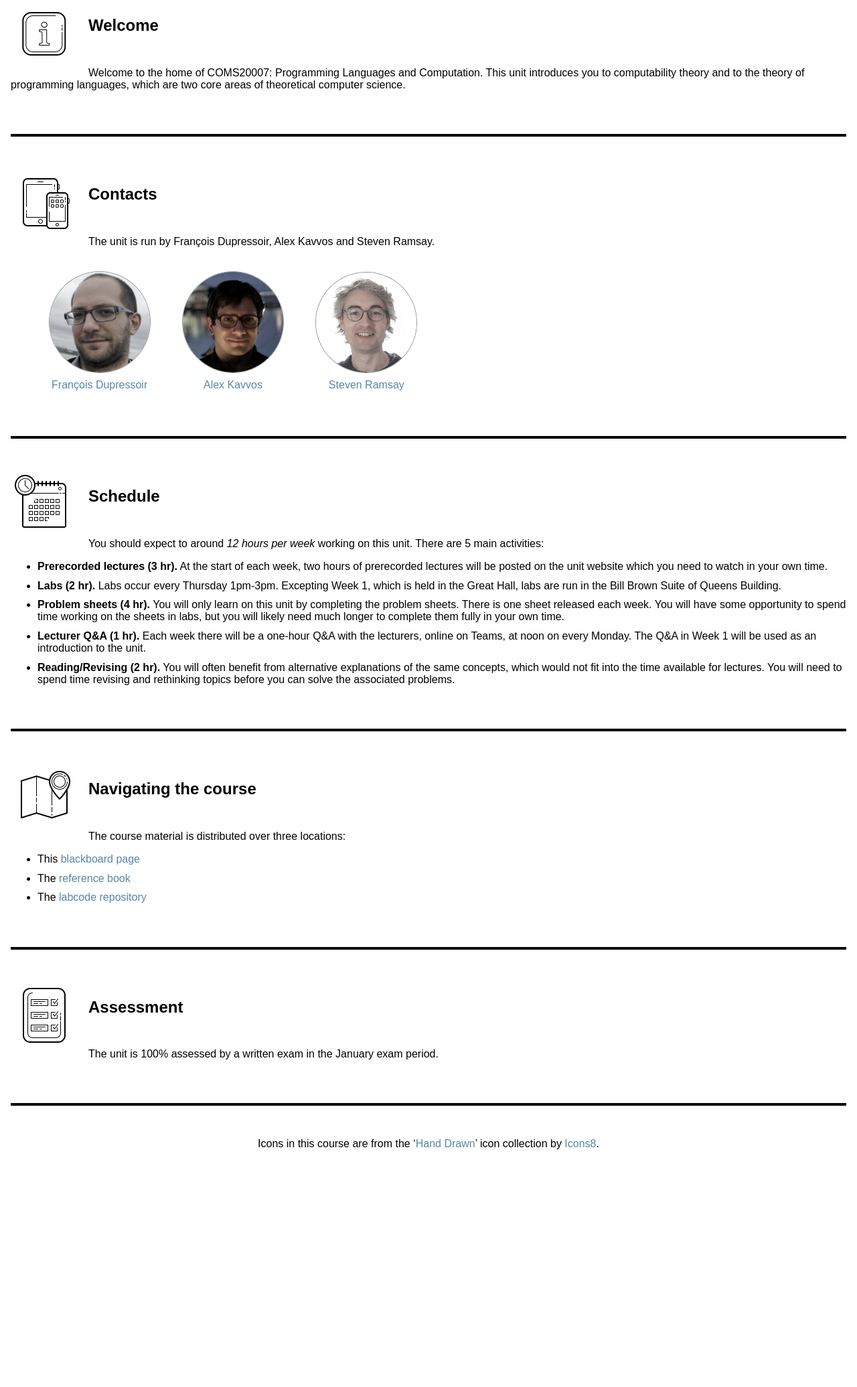
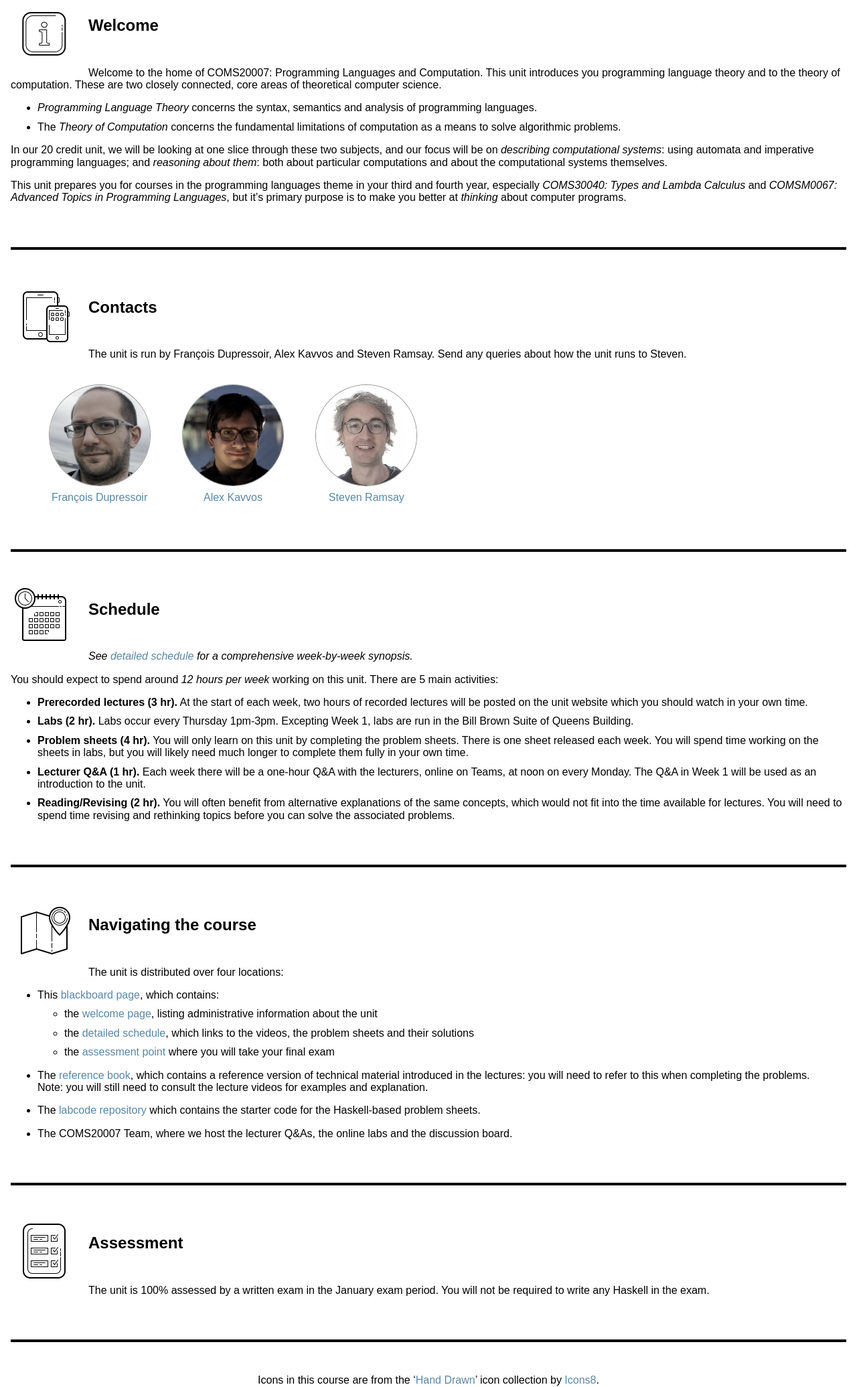
Before and after one commit to uob-coms20007/webpages, a Jekyll site: the page built from welcome.md, in a window 1280 px wide. Shown: the whole page at 67% size. Built offline with Jekyll 4.4.1, drawn with Linux system fonts in a browser that asks for light colours; nearby versions of some CDN libraries; before the commit the page ends 1718 px from its top, so only the background shows below that.

Commit message:
update welcome

```diff
--- a/assets/website.css
+++ b/assets/website.css
@@ -47,7 +47,11 @@ a:focus {
   text-decoration: underline;
 }
 
-#cnt > p {
+#cnt > p:first-of-type {
+  margin: 0px 0px 0px 0px;
+}
+
+#cnt > hr + p {
   margin: 0px 0px 0px 0px;
 }
 
--- a/welcome.md
+++ b/welcome.md
@@ -6,14 +6,21 @@ title: welcome
 ![i icon](assets/icons8-info-100.png){: .icon }
 ## Welcome
 
-Welcome to the home of COMS20007: Programming Languages and Computation.  This unit introduces you to computability theory and to the theory of programming languages, which are two core areas of theoretical computer science.
+Welcome to the home of COMS20007: Programming Languages and Computation.  This unit introduces you programming language theory and to the theory of computation.  These are two closely connected, core areas of theoretical computer science.
+
+* *Programming Language Theory* concerns the syntax, semantics and analysis of programming languages.
+* The *Theory of Computation* concerns the fundamental limitations of computation as a means to solve algorithmic problems.
+
+In our 20 credit unit, we will be looking at one slice through these two subjects, and our focus will be on *describing computational systems*: using automata and imperative programming languages; and *reasoning about them*: both about particular computations and about the computational systems themselves.
+
+This unit prepares you for courses in the programming languages theme in your third and fourth year, especially *COMS30040: Types and Lambda Calculus* and *COMSM0067: Advanced Topics in Programming Languages*, but it's primary purpose is to make you better at *thinking* about computer programs.
 
 * * *
 
 ![contacts](assets/icons8-smartphone-tablet-100.png){: .icon }
 ## Contacts
 
-The unit is run by François Dupressoir, Alex Kavvos and Steven Ramsay.
+The unit is run by François Dupressoir, Alex Kavvos and Steven Ramsay.  Send any queries about how the unit runs to Steven.
 
 {: .invisitable style="margin:2em 0em 0em 2em;"}
 |![Francois](Francois.jpg) |![Alex](Alex.jpg) |![Steven](wbc.jpg)  |
@@ -29,22 +36,35 @@ The unit is run by François Dupressoir, Alex Kavvos and Steven Ramsay.
 ![schedule](assets/icons8-schedule-100.png){: .icon }
 ## Schedule
 
-You should expect to around *12 hours per week* working on this unit.  There are 5 main activities:
-* __Prerecorded lectures (3 hr).__ At the start of each week, two hours of prerecorded lectures will be posted on the unit website which you need to watch in your own time.
-* __Labs (2 hr).__  Labs occur every Thursday 1pm-3pm.  Excepting Week 1, which is held in the Great Hall, labs are run in the Bill Brown Suite of Queens Building.
-* __Problem sheets (4 hr).__ You will only learn on this unit by completing the problem sheets.  There is one sheet released each week.  You will have some opportunity to spend time working on the sheets in labs, but you will likely need much longer to complete them fully in your own time.
+*See [detailed schedule](schedule.html) for a comprehensive week-by-week synopsis.*
+
+You should expect to spend around *12 hours per week* working on this unit.  There are 5 main activities:
+* __Prerecorded lectures (3 hr).__ At the start of each week, two hours of recorded lectures will be posted on the unit website which you should watch in your own time.
+* __Labs (2 hr).__  Labs occur every Thursday 1pm-3pm.  Excepting Week 1, labs are run in the Bill Brown Suite of Queens Building.
+* __Problem sheets (4 hr).__ You will only learn on this unit by completing the problem sheets.  There is one sheet released each week.  You will spend time working on the sheets in labs, but you will likely need much longer to complete them fully in your own time.
 * __Lecturer Q&A (1 hr).__ Each week there will be a one-hour Q&A with the lecturers, online on Teams, at noon on every Monday.  The Q&A in Week 1 will be used as an introduction to the unit.
 * __Reading/Revising (2 hr).__  You will often benefit from alternative explanations of the same concepts, which would not fit into the time available for lectures.  You will need to spend time revising and rethinking topics before you can solve the associated problems.
+
+
 
 * * *
 
 ![map and marker](assets/icons8-map-marker-100.png){: .icon }
 ## Navigating the course
 
-The course material is distributed over three locations:
-* This [blackboard page][bb]
-* The [reference book][rf]{: target="_blank" }
-* The [labcode repository][lc]{: target="_blank" }
+The unit is distributed over four locations:
+
+* This [blackboard page][bb], which contains:
+    - the [welcome page](welcome.html), listing administrative information about the unit
+    - the [detailed schedule](schedule.html), which links to the videos, the problem sheets and their solutions
+    - the [assessment point](https://www.ole.bris.ac.uk/webapps/blackboard/content/listContent.jsp?course_id=_247719_1&content_id=_5949098_1&mode=reset) where you will take your final exam
+
+* The [reference book][rf]{: target="_blank" }, which contains a reference version of technical material introduced in the lectures: you will need to refer to this when completing the problems.
+  Note: you will still need to consult the lecture videos for examples and explanation.
+
+* The [labcode repository][lc]{: target="_blank" } which contains the starter code for the Haskell-based problem sheets.
+
+* The COMS20007 Team, where we host the lecturer Q&As, the online labs and the discussion board.
 
 [bb]: https://www.ole.bris.ac.uk/auth-saml/saml/login?apId=_183_1&redirectUrl=https%3A%2F%2Fwww.ole.bris.ac.uk%2Fwebapps%2Fblackboard%2Fexecute%2FcourseMain%3Fcourse_id%3D_247719_1
 [rf]: https://uob-coms20007.github.io/reference/
@@ -55,7 +75,7 @@ The course material is distributed over three locations:
 ![report card](assets/icons8-report-card-100.png){: .icon }
 ## Assessment
 
-The unit is 100% assessed by a written exam in the January exam period.
+The unit is 100% assessed by a written exam in the January exam period.  You will not be required to write any Haskell in the exam.
 
 * * *
 
```
